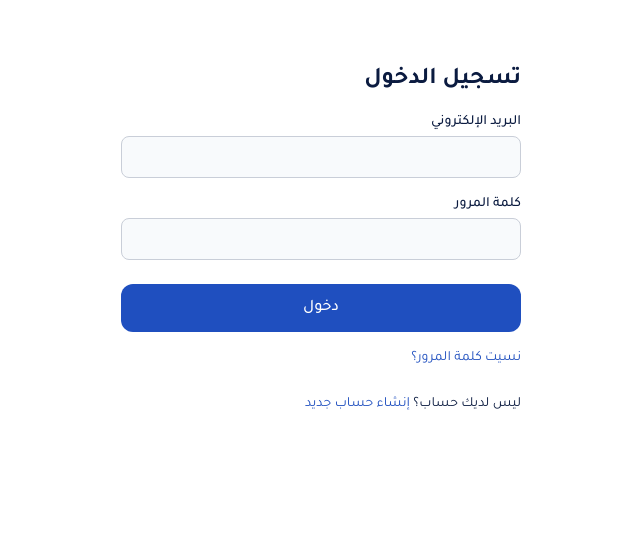
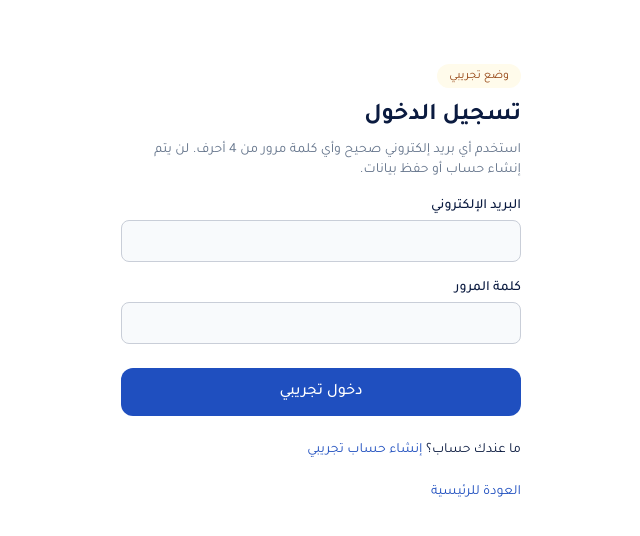
Before and after one commit to 7mud2007a/Al-Euro-1, a Next.js app: page /login in a window 1280 px wide. Shown: the top 536 px of the page, without its empty margins (420-1060 px from the left). Built offline with nearby package versions, Linux system fonts and the light colour scheme.

Commit message:
Replace Supabase login with demo-only flow

```diff
--- a/src/app/login/page.tsx
+++ b/src/app/login/page.tsx
@@ -2,38 +2,32 @@
 import { useState } from "react";
 import { useRouter } from "next/navigation";
 import Link from "next/link";
-import { supabase } from "@/lib/supabase";
 export default function Login() {
   const r = useRouter();
-  const [email, setEmail] = useState(""), [pw, setPw] = useState(""), [err, setErr] = useState(""), [busy, setBusy] = useState(false);
-  async function go(e: React.FormEvent) {
-    e.preventDefault(); setErr("");
-    if (!/^\S+@\S+\.\S+$/.test(email)) return setErr("أدخل بريدًا إلكترونيًا صحيحًا");
-    if (pw.length < 8) return setErr("كلمة المرور 8 أحرف على الأقل");
-    setBusy(true);
-    const { error } = await supabase().auth.signInWithPassword({ email, password: pw });
-    setBusy(false);
-    if (error) return setErr("البريد أو كلمة المرور غير صحيحة");
+  const [email, setEmail] = useState("");
+  const [pw, setPw] = useState("");
+  const [err, setErr] = useState("");
+  function go(e: React.FormEvent) {
+    e.preventDefault();
+    if (!/^\S+@\S+\.\S+$/.test(email)) return setErr("أدخل بريدًا إلكترونيًا صحيحًا للتجربة");
+    if (pw.length < 4) return setErr("أدخل كلمة مرور تجريبية من 4 أحرف على الأقل");
     r.push("/home");
-  }
-  async function reset() {
-    if (!/^\S+@\S+\.\S+$/.test(email)) return setErr("اكتب بريدك أولًا ثم اضغط «نسيت كلمة المرور»");
-    const { error } = await supabase().auth.resetPasswordForEmail(email);
-    setErr(error ? "تعذّر إرسال الرابط، حاول لاحقًا" : "أرسلنا رابط الاستعادة إلى بريدك");
   }
   return (
     <main className="mx-auto max-w-md px-6 pt-16">
+      <p className="mb-3 inline-flex rounded-full bg-amber-50 px-3 py-1 text-xs text-amber-800">وضع تجريبي</p>
       <h1 className="text-2xl font-bold">تسجيل الدخول</h1>
+      <p className="mt-2 text-sm text-slate-500">استخدم أي بريد إلكتروني صحيح وأي كلمة مرور من 4 أحرف. لن يتم إنشاء حساب أو حفظ بيانات.</p>
       <form onSubmit={go} noValidate>
         <label className="lbl">البريد الإلكتروني</label>
         <input className="inp" type="email" dir="ltr" value={email} onChange={e => setEmail(e.target.value)} />
         <label className="lbl">كلمة المرور</label>
         <input className="inp" type="password" dir="ltr" value={pw} onChange={e => setPw(e.target.value)} />
         {err && <p role="alert" className="mt-3 text-sm text-red-700">{err}</p>}
-        <button className="btn mt-6" disabled={busy}>{busy ? "جارٍ الدخول..." : "دخول"}</button>
+        <button className="btn mt-6">دخول تجريبي</button>
       </form>
-      <button onClick={reset} className="mt-4 text-sm text-royal">نسيت كلمة المرور؟</button>
-      <p className="mt-6 text-sm">ليس لديك حساب؟ <Link href="/register" className="text-royal">إنشاء حساب جديد</Link></p>
+      <p className="mt-6 text-sm">ما عندك حساب؟ <Link href="/register" className="text-royal">إنشاء حساب تجريبي</Link></p>
+      <p className="mt-5"><Link href="/" className="text-sm text-royal">العودة للرئيسية</Link></p>
     </main>
   );
 }
```
